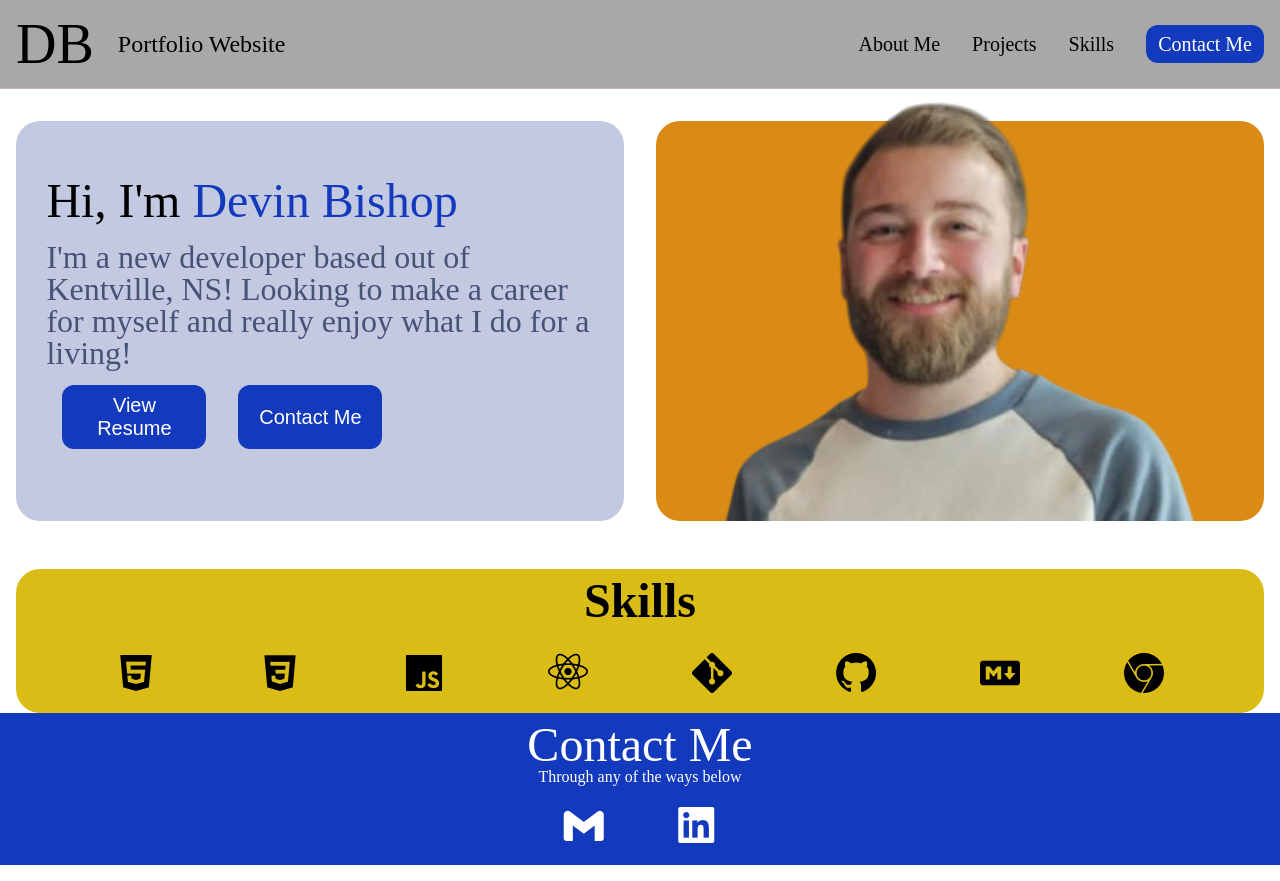
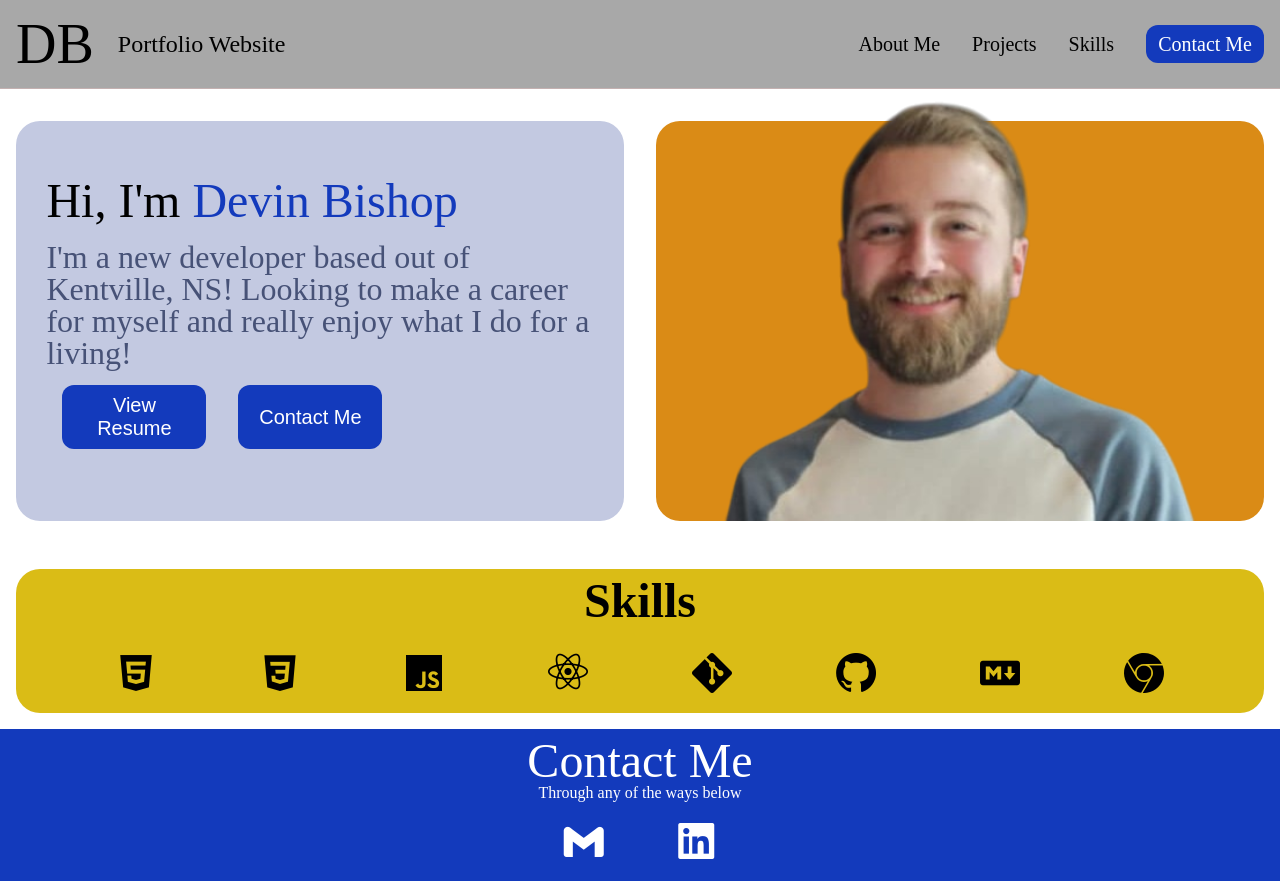
Before and after one commit to CommonHouseDog/Portfolio-Website, a plain HTML site: page index.html in a window 1280 px wide. Drawn offline with nearby package versions, Linux system fonts and the light colour scheme; files whose address does not match are found by name.

Commit message:
Setup media queries for screens with a max width of 1440px

```diff
--- a/resources/css/index.css
+++ b/resources/css/index.css
@@ -287,3 +287,10 @@ footer {
     margin-top: 1rem;
   }
 }
+
+/* Large Screens */
+@media only screen and (max-width: 1440px) {
+  footer {
+    margin-top: 1rem;
+  }
+}
```
